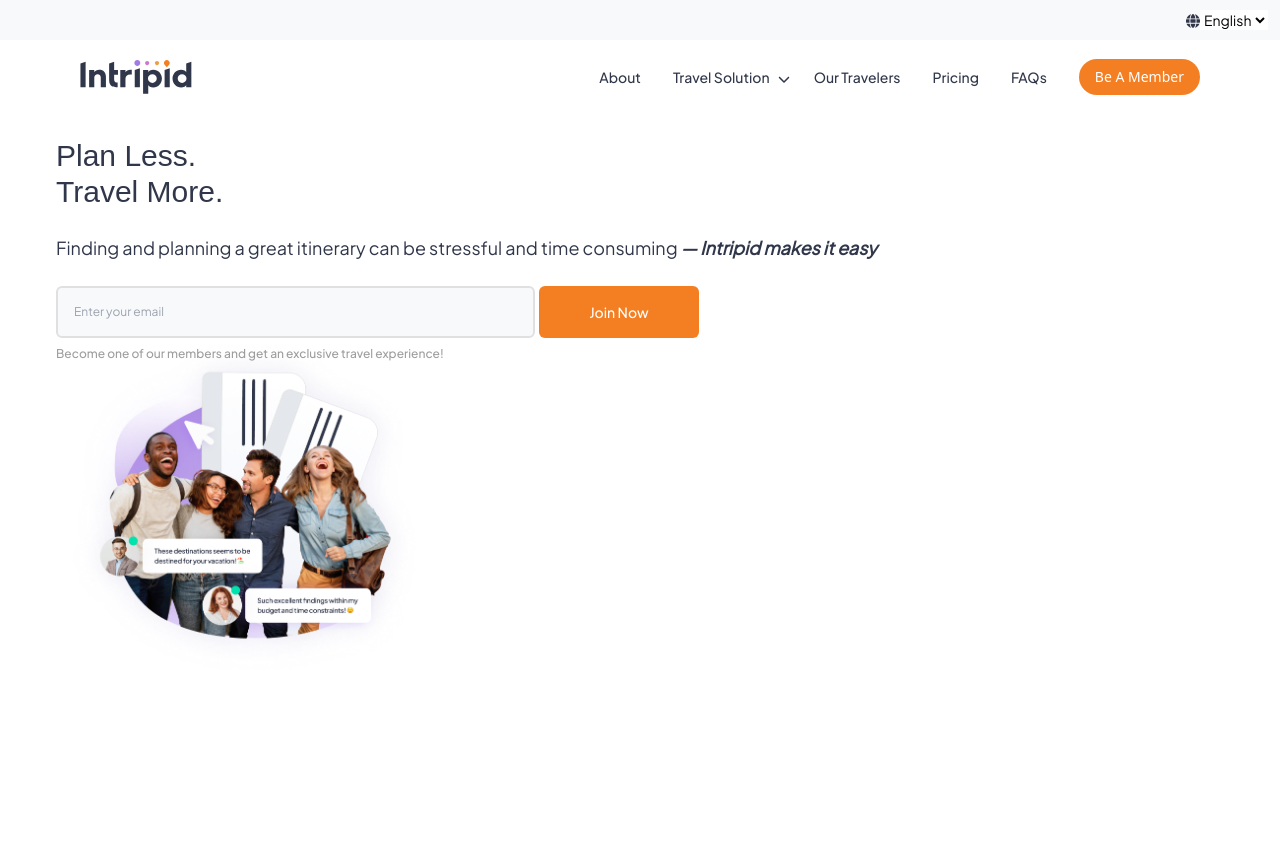
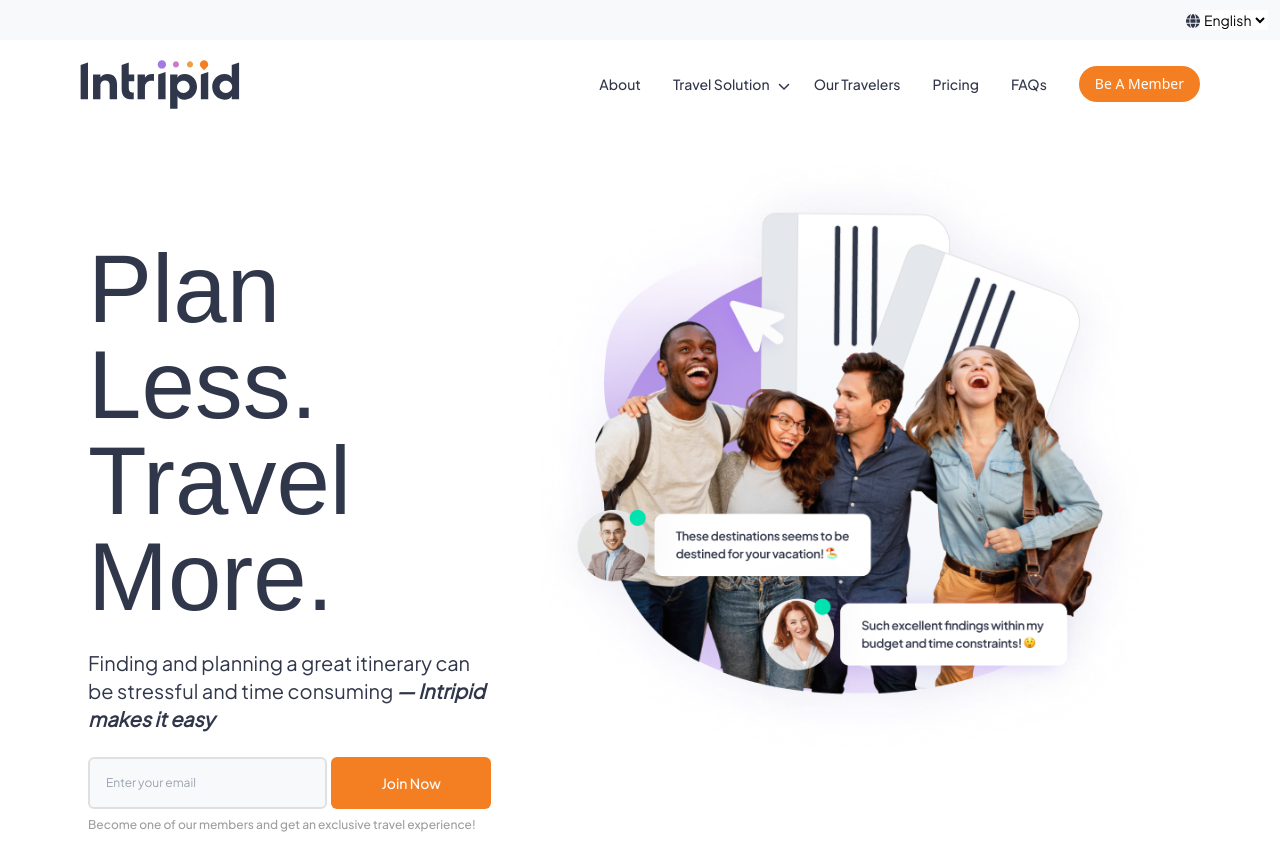
Before and after one commit to mamun4023/intripid, a React (Create React App) app: page / in a window 1280 px wide. Before the commit the page ends 800 px from the top, so only its background shows below. Built offline with nearby package versions, Linux system fonts and the light colour scheme; a web font is replaced by a local one.

Commit message:
fixed header for lage screen

```diff
--- a/src/sections/home/Banner/TopBanner.js
+++ b/src/sections/home/Banner/TopBanner.js
@@ -3,11 +3,11 @@ import BannerImage from "../../../utils/images/HeroImage.png"
 
 export default function TopBanner(){
     return(
-        <div className="flex justify-center px-3 md:px-12 pt-4 m-2 ">
-            <div className="flex justify-between flex-wrap">
-                <div className="">
-                    <h1 className="font-readex_bold text-fontColor text-5xl md:text-7xl lg:text-3xl">Plan Less.<br/>Travel More.</h1>
-                    <p className="mt-6 mb-4 text-fontColor text-lg md:text-md font-sans_regular">Finding and planning a great itinerary can be stressful and time consuming <b> <i> — Intripid makes it easy </i> </b></p>
+        <div className="flex justify-center px-3 md:px-12 lg:px-20 pt-4 lg:mt-14 m-2 ">
+            <div className="flex justify-between  flex-wrap lg:flex-nowrap">
+                <div className="lg:w-7/12 lg:mt-10 xl:w-5/12">
+                    <h1 className="font-readex_bold text-fontColor text-5xl md:text-7xl lg:text-8xl xl:text-8xl">Plan Less.<br/>Travel More.</h1>
+                    <p className="mt-6 mb-4 text-fontColor text-lg md:text-md xl:text-xl font-sans_regular">Finding and planning a great itinerary can be stressful and time consuming <b> <i> — Intripid makes it easy </i> </b></p>
                     <div className="flex mt-6">
                     <input
                         type="text"
@@ -29,8 +29,8 @@ export default function TopBanner(){
                     </div>
                     <p className="text-ms md:text-xs font-sans_medium text-lebelFontColor mt-2 mb-2">Become one of our members and get an exclusive travel experience!</p>
                 </div>
-                <div className= "relative lg:-top-10" >
-                    <img className="object-fill lg:w-96 " src= {BannerImage} />
+                <div className= "relative lg:-top-16">
+                    <img className="object-fill lg:w-12/12 " src= {BannerImage} />
                 </div>
             </div>
         </div>
--- a/src/sections/home/TopNavBar/TopNavBar.js
+++ b/src/sections/home/TopNavBar/TopNavBar.js
@@ -12,9 +12,9 @@ export default function NavBar() {
         <nav className="w-full px-3 bg-white md:px-12 lg:px-20">
             <div className="justify-between mx-auto  md:items-center lg:flex">
                 <div>
-                    <div className="flex items-center justify-between  py-3 md:py-5">
+                    <div className="flex items-center justify-between py-3 md:py-5">
                         <a href="#">
-                            <img className="w-20 hidden md:w-24 md:block lg:w-28 lg:block" src= {DesktopAndTabletLogo} />
+                            <img className="w-20 hidden md:w-24 md:block lg:w-40 lg:block" src= {DesktopAndTabletLogo} />
                             <img className="w-10 md:hidden ml-2" src= {MobileLogo} />
                         </a>
                         <div className="flex items-center">
```
